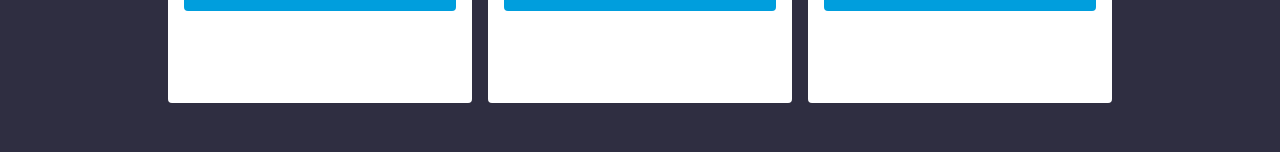
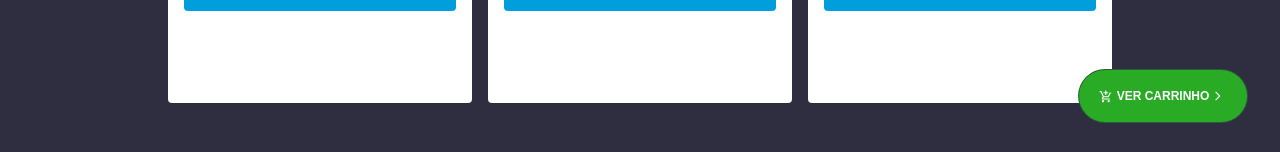
Before and after one commit to yansilva89/desafio-react-cart-movies, a Next.js app: page / in a window 1280 px wide. Shown: the part 645-797 px from the top of the page. Built offline with nearby package versions, Linux system fonts and the light colour scheme; data requests are answered from the project's data file.

Commit message:
float btn

```diff
--- /dev/null
+++ b/components/buttons/FloatBtn.tsx
@@ -0,0 +1,28 @@
+import styled from "styled-components"
+
+const FloatBtn = styled.button`
+  position: fixed;
+  right: 2rem;
+  bottom: 2rem;
+  z-index: 1001;
+  width: 170px;
+  height: 54px;
+  padding: 1rem;
+  display: flex;
+  justify-content: center;
+  align-items: center;
+  background-color: #29ab26;
+  color: ${({ theme }) => theme.colors.secondary};
+  border: 1px solid #2f2e41a3;
+  border-radius: 50px;
+  text-transform: uppercase;
+  font-size: 12px;
+  font-weight: 600;
+  cursor: pointer;
+  transition: background-color .5s ease-out;
+  &:hover, &:active, &:focus {
+    background-color:#17769a;
+  }
+`
+
+export default FloatBtn
--- a/components/defaults/sharedstyles.tsx
+++ b/components/defaults/sharedstyles.tsx
@@ -1,13 +1,13 @@
 import styled from 'styled-components'
 
 const Container = styled.div`
+  position: relative;
   padding: 0 0.5rem;
   display: flex;
   flex-flow: column nowrap;
   width: 960px;
   margin: 0 auto;
   min-height: 100vh;
-  position: relative;
 `
 
 const Header = styled.div`
--- /dev/null
+++ b/components/icons/IconRIght.tsx
@@ -0,0 +1,22 @@
+import styled from "styled-components"
+
+interface RightIconProps {
+  className?: string
+}
+
+const IconRight = styled(RightIcon)`
+  width: 18px;
+  height: 18px;
+  fill: ${({ theme }) => theme.colors.secondary};
+  cursor: pointer;
+`
+function RightIcon({ className }: RightIconProps) {
+  return (
+    <svg className={ className } viewBox="0 96 960 960" xmlns="http://www.w3.org/2000/svg">
+      <path d="m375 816-43-43 198-198-198-198 43-43 241 241-241 241Z"/>
+    </svg>
+  )
+}
+
+
+export { IconRight }
--- a/pages/index.tsx
+++ b/pages/index.tsx
@@ -2,12 +2,27 @@ import CardItem from '../components/features/CardItem';
 import CartInfo from '../components/features/CartInfo';
 import { Container, Header, MainList } from '../components/defaults/sharedstyles';
 import { useProducts } from '../services/hooks/products';
+import { useRouter } from 'next/router'
 import Loader from '../components/features/Loader';
+import BtnRouter from '../components/buttons/FloatBtn';
+import { CartIcon } from '../components/icons/CartIconSvg';
+import { IconRight } from '../components/icons/IconRIght';
 
 export default function Home() {
   const data = useProducts()
+  const router = useRouter()
+
+  const goToCart = () => {
+    router.push('/carrinho')
+  }
+
   return (
     <>
+      <BtnRouter onClick={() => goToCart()}>
+        <CartIcon />
+        Ver Carrinho
+        <IconRight />
+      </BtnRouter>
       <Container>
         <Header>
           <h2>WeMovies</h2>
```
